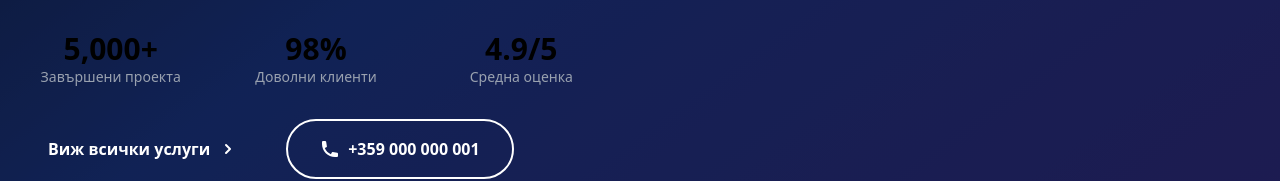
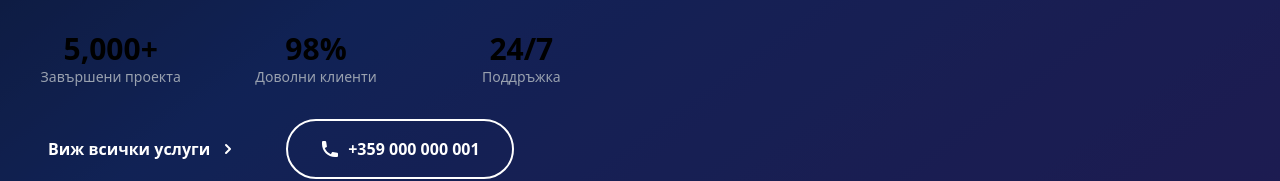
Before and after one commit to aimpactbg/referatiwebsite, a Next.js app: page / in a window 1280 px wide. Shown: the part 767-948 px from the top of the page. Built offline with nearby package versions, Linux system fonts and the light colour scheme; no server answers.

Commit message:
Fix: Use correct stats properties in Hero component

```diff
--- a/components/Hero.tsx
+++ b/components/Hero.tsx
@@ -1,4 +1,5 @@
-// components/Hero.tsx - FIXED VERSION with Object Stats Support
+// components/Hero.tsx - CORRECTED VERSION with correct property names from siteConfig
+
 import { useState, useEffect } from "react";
 import {
   siteConfig,
@@ -36,19 +37,19 @@ export default function Hero() {
 
   const [isSubmitting, setIsSubmitting] = useState(false);
 
-  // Convert stats object to array for display
+  // ✅ FIX: Using correct property names from siteConfig
   const statsArray = [
     {
-      number: siteConfig.stats?.completedProjects || "5,000+",
+      number: siteConfig.stats?.projects || "5,000+",
       label: "Завършени проекта",
     },
     {
-      number: siteConfig.stats?.satisfiedClients || "98%",
+      number: siteConfig.stats?.satisfaction || "98%",
       label: "Доволни клиенти",
     },
     {
-      number: siteConfig.stats?.averageRating || "4.9/5",
-      label: "Средна оценка",
+      number: siteConfig.stats?.support || "24/7",
+      label: "Поддръжка",
     },
   ];
 
@@ -216,7 +217,7 @@ export default function Hero() {
             {/* CTA Buttons */}
             <div className="flex flex-col sm:flex-row gap-4 justify-center lg:justify-start">
               <a
-                href="#final-cta"
+                href="#contact"
                 className="inline-flex items-center justify-center px-8 py-4 bg-gradient-to-r from-primary to-secondary text-white font-semibold rounded-full hover:shadow-lg hover:scale-105 transition-all duration-300"
               >
                 <span>Виж всички услуги</span>
```
